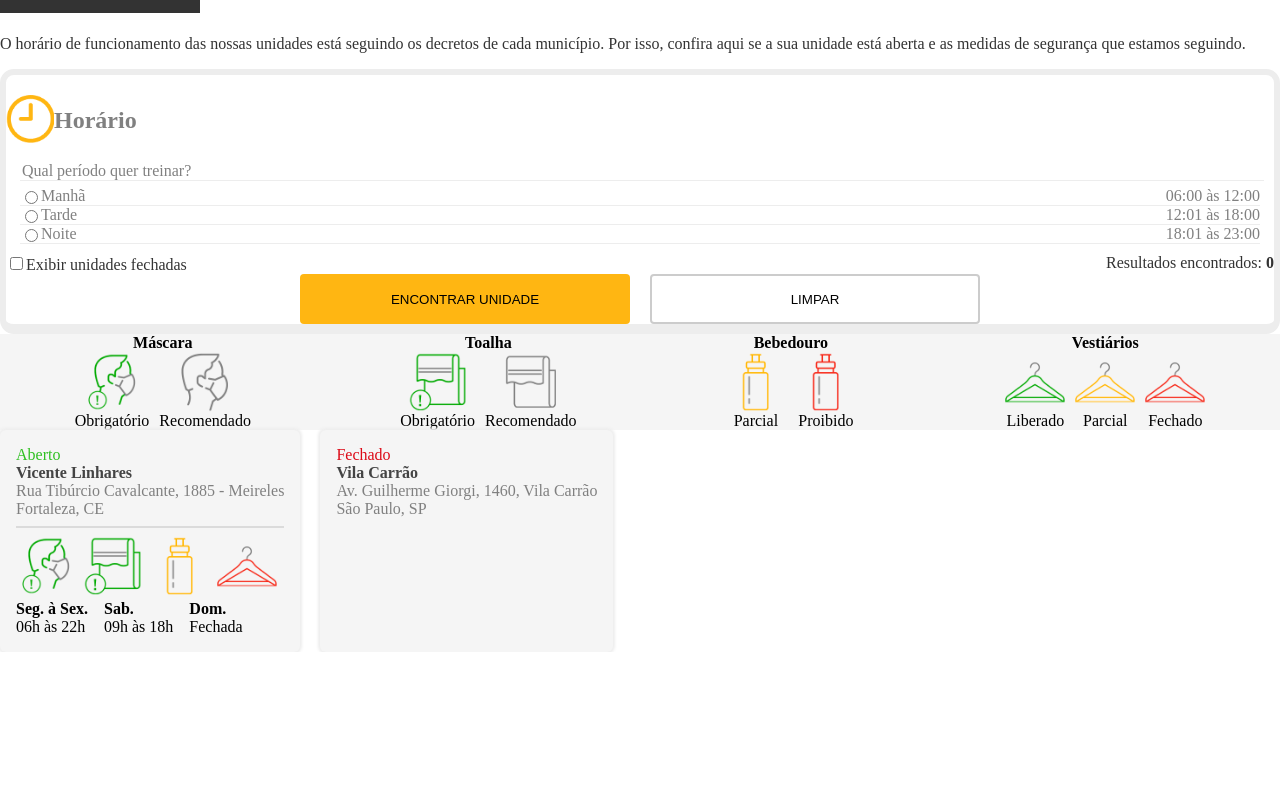
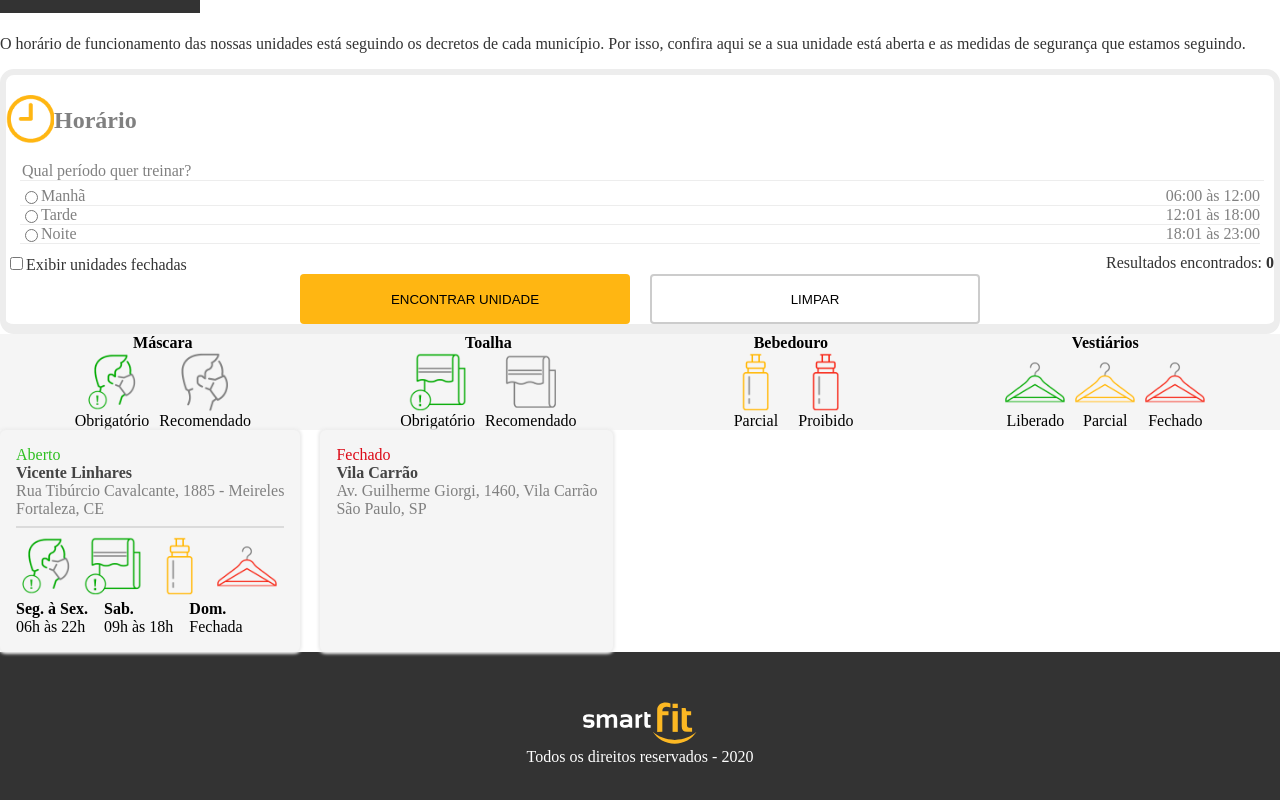
Before and after one commit to carlsonsantana/front-end-code-challenge-smartsite, a React (Create React App) app: page / in a window 1280 px wide. Shown: the part 366-1166 px from the top of the page. Before the commit the page ends 1018 px from the top, so only its background shows below. Built offline with nearby package versions, Linux system fonts and the light colour scheme.

Commit message:
Mostrar o rodapé

```diff
--- a/src/App.js
+++ b/src/App.js
@@ -4,6 +4,7 @@
 import Form from './components/Form';
 import Legend from './components/Legend';
 import CardList from './components/CardList';
+import Footer from './components/Footer';
 
 function App() {
   return (
@@ -12,6 +13,7 @@
       <Form />
       <Legend />
       <CardList />
+      <Footer />
     </div>
   );
 }
--- /dev/null
+++ b/src/components/Footer/index.jsx
@@ -0,0 +1,13 @@
+import React from 'react';
+
+import logo from '../../assets/images/logo.svg';
+import './style.css';
+
+export default function Footer() {
+  return (
+    <footer>
+      <img src={logo} alt="Smart Fit" />
+      <p>Todos os direitos reservados - 2020</p>
+    </footer>
+  );
+}
--- /dev/null
+++ b/src/components/Footer/style.css
@@ -0,0 +1,14 @@
+footer {
+  background-color: var(--color-strong);
+  text-align: center;
+  color: #fff;
+  padding: 50px 0 80px 0;
+}
+
+footer img {
+  height: 42px;
+}
+
+footer p {
+  margin: 0;
+}
```
